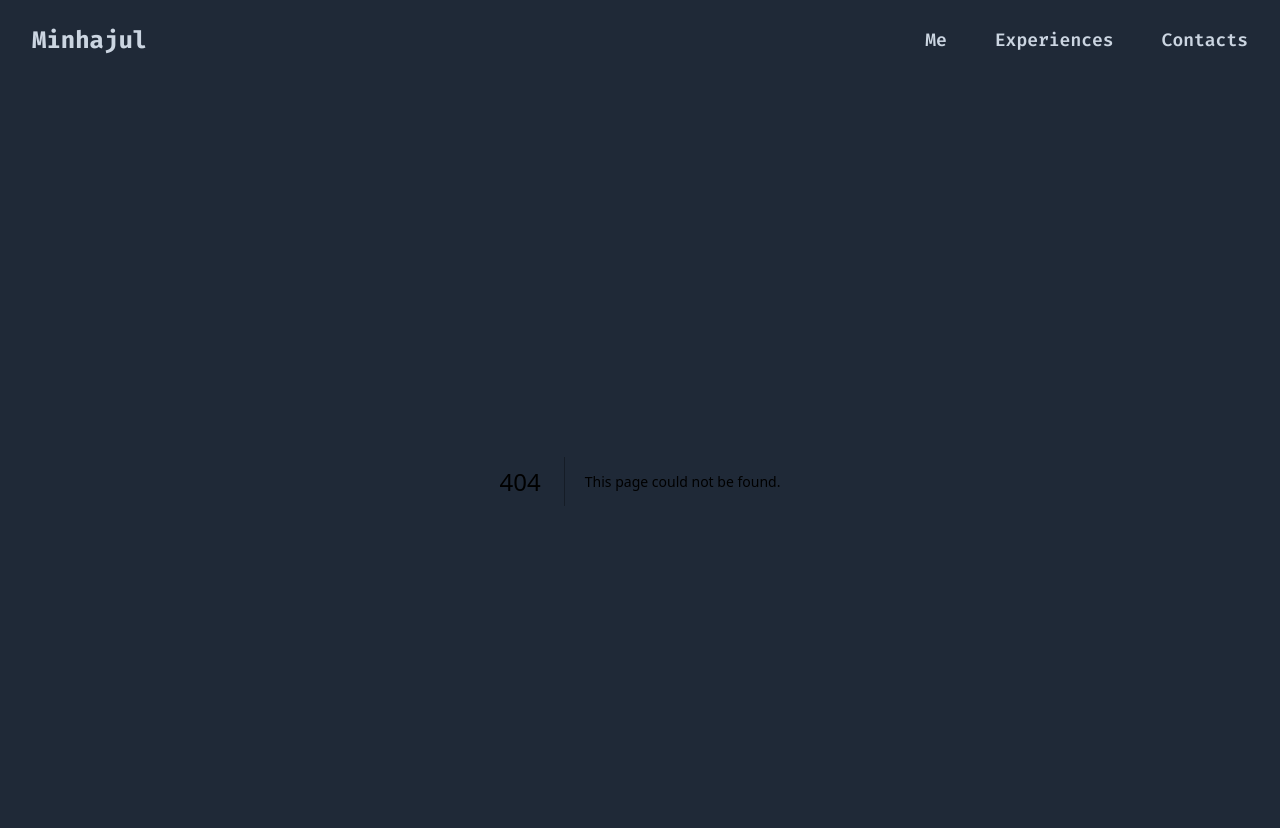
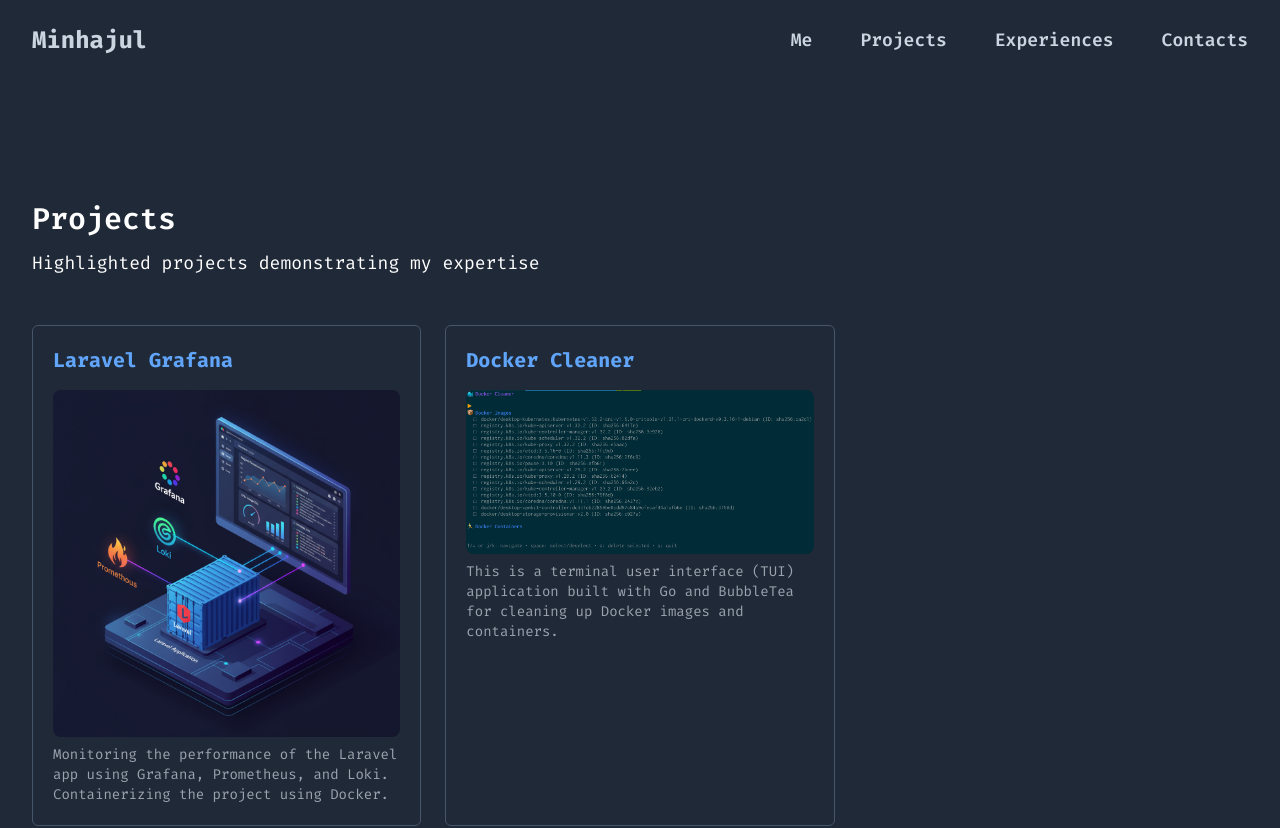
Before and after one commit to minhajul/minhajul.info, a Next.js app: page /projects in a window 1280 px wide. Before the commit this address had no page. Shown: the top 828 px of the page. Built offline with nearby package versions, Linux system fonts and the light colour scheme.

Commit message:
#3: Added projects

```diff
--- /dev/null
+++ b/src/app/projects/page.js
@@ -0,0 +1,75 @@
+"use client"
+
+import {motion} from "framer-motion"
+import Link from "next/link";
+import Image from "next/image";
+
+const projects = [
+    {
+        "title": "Laravel Grafana",
+        "url": "https://github.com/minhajul/laravel-grafana",
+        "tech": "laravel, Docker, Grafana, Prometheus",
+        "image": "/projects/laravel-grafana.png",
+        "description": "Monitoring the performance of the Laravel app using Grafana, Prometheus, and Loki. Containerizing the project using Docker."
+    },
+    {
+        "title": "Docker Cleaner",
+        "url": "https://github.com/minhajul/docker-cleaner",
+        "tech": "Golang, Docker, Bubbletea, Lipgloss",
+        "image": "/projects/docker-cleaner.png",
+        "description" : "This is a terminal user interface (TUI) application built with Go and BubbleTea for cleaning up Docker images and containers."
+    }
+];
+
+export default function Projects() {
+    return (
+        <div className="mt-10 lg:mt-24 p-6 lg:px-8 mx-auto max-w-7xl relative">
+            <motion.div
+                className="mb-12"
+                initial={{opacity: 0, y: -20}}
+                animate={{opacity: 1, y: 0}}
+                transition={{duration: 0.6}}
+            >
+                <h2 className="text-white font-semibold text-3xl">
+                    Projects
+                </h2>
+                <p className="mt-3 text-white text-lg">Highlighted projects demonstrating my expertise</p>
+            </motion.div>
+
+            <div className="mb-16 grid grid-cols-1 lg:grid-cols-3 items-stretch gap-6">
+                {projects.map((project, index) => (
+                    <motion.div
+                        key={index}
+                        initial={{opacity: 0, x: -30}}
+                        whileInView={{opacity: 1, x: 0}}
+                        transition={{duration: 0.6, delay: 0.1}}
+                        viewport={{once: true}}
+                    >
+                        <div className="border border-slate-600 rounded-md p-5 flex flex-col h-full">
+                            <h3 className="text-xl font-bold text-blue-400 mb-2">
+                                <Link href={project.url} target="_blank" rel="noreferrer">
+                                    {project.title}
+                                </Link>
+                            </h3>
+
+                            <div className="py-2">
+                                <Image
+                                    loading="lazy"
+                                    src={project.image}
+                                    alt={project.title}
+                                    width="500"
+                                    height="100"
+                                    className="rounded-lg object-cover"
+                                />
+                            </div>
+
+                            <p className="text-gray-400 text-sm">
+                                {project.description}
+                            </p>
+                        </div>
+                    </motion.div>
+                ))}
+            </div>
+        </div>
+    )
+}
--- a/src/components/Header.js
+++ b/src/components/Header.js
@@ -41,9 +41,9 @@
                         Me
                     </Link>
 
-                    {/*<Link href="/" className="flex items-center gap-x-1 text-lg font-semibold text-slate-300 hover:text-white">*/}
-                    {/*    Projects*/}
-                    {/*</Link>*/}
+                    <Link href="/projects" className="flex items-center gap-x-1 text-lg font-semibold text-slate-300 hover:text-white">
+                        Projects
+                    </Link>
 
                     <Link href="/experiences" className="flex items-center gap-x-1 text-lg font-semibold text-slate-300 hover:text-white">
                         Experiences
@@ -86,13 +86,13 @@
                                     Me
                                 </Link>
 
-                                {/*<Link
-                                    href="/"
+                                *<Link
+                                    href="/projects"
                                     className="-mx-3 block rounded-lg px-3 py-2 text-lg font-semibold text-slate-300 hover:text-white"
                                     onClick={handleMenuClick}
                                 >
                                     Projects
-                                </Link>*/}
+                                </Link>
 
                                 <Link
                                     href="/experiences"
--- a/src/components/Hero.js
+++ b/src/components/Hero.js
@@ -29,10 +29,9 @@
                 <Image
                     src="/profile-pic.png"
                     alt="Md Minhajul Islam"
-                    width="100"
-                    height="100"
-                    layout="responsive"
-                    objectFit="contain"
+                    width="500"
+                    height="300"
+                    style={{ objectFit: 'cover' }}
                 />
 
                 <div className="border text-normal font-bold text-slate-300 hover:text-white text-sm p-2 mt-5">
```
Also changed, not shown: public/projects/docker-cleaner.png (added), public/projects/laravel-grafana.png (added).
